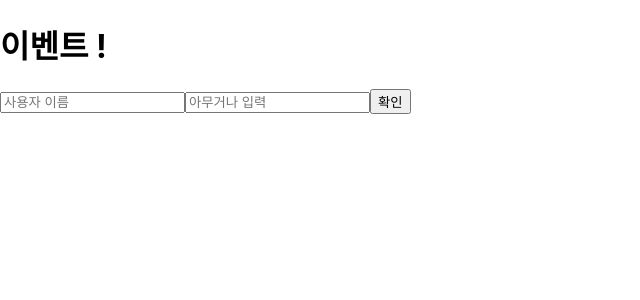
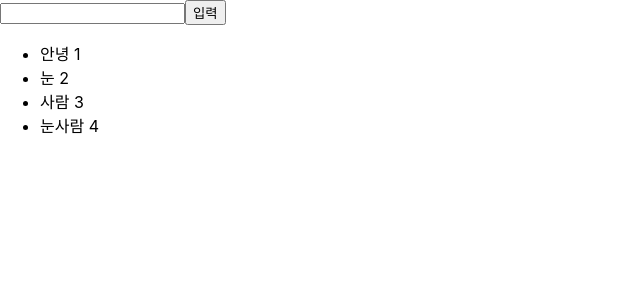
Before and after one commit to ParkDooWon/React-Practice, a React (Create React App) app: page / in a window 1280 px wide. Shown: the top 300 px of the page, without its empty margins (0-640 px from the left). Built offline with nearby package versions, Linux system fonts and the light colour scheme.

Commit message:
feat: map과 filter
- map: 배열을 순회하며 특정 규칙에 따라 배열을 변환하여 새로운 배열을 생성할 수 있다.
- filter: 배열을 조건에 따라 원하는 요소만 남도록 걸러낼 수 있다.

```diff
--- a/src/App.js
+++ b/src/App.js
@@ -1,9 +1,14 @@
 import React from 'react';
-import EventPractice from "./EventPractice";
+// import EventPractice from "./EventPractice";
+import IterationSample from "./IterationSample";
 
 function App() {
+  const names = ['doo', 'ab', 'c'];
+  const t = names.map(index => index.concat('s'));
+  console.log(t);
+
   return (
-      <EventPractice/>
+      <IterationSample/>
   );
 }
 
--- /dev/null
+++ b/src/IterationSample.js
@@ -0,0 +1,43 @@
+import React, {useState} from 'react';
+
+const IterationSample = () => {
+    const [names, setNames] = useState([
+        {id:1, text:'안녕'},
+        {id:2, text:'눈'},
+        {id:3, text:'사람'},
+        {id:4, text:'눈사람'},
+    ]);
+
+    const [inputText, setInputText] = useState('');
+    const [nextId, setNextId] = useState(5);
+
+    const onChange = e => {
+        console.log(e.target.value);
+        setInputText(e.target.value);
+    }
+
+    const onClick = () => {
+        console.log('clicked')
+        const nextNames = names.concat({id:nextId, text: inputText});   //nextNames라는 새로운 객체를 만들어서 붙여줘야 한다.
+        setNames(nextNames);                                            //그냥 names.concat()으로 했을 때 동작하지 않았다.
+        setNextId(nextId + 1);
+        setInputText('');
+    }
+
+    const onDoubleClick = (id) => {
+        const updatedNames = names.filter(name => name.id !== id);
+        setNames(updatedNames);
+    }
+
+    const nameList = names.map(name => <li key={name.id} onDoubleClick={() => onDoubleClick(name.id)}>{name.text + ' ' + name.id}</li>);
+    //onDoubleClick에서 onDoubleClick={handleDoubleClick} 이 아닌, onDoubleClick={() => handleDoubleClick} 인지 공부해야 한다.
+
+    return (
+        <>
+            <input value={inputText} onChange={onChange}/>
+            <button onClick={onClick}>입력</button>
+            <ul>{nameList}</ul>
+        </>
+    );
+}
+export default IterationSample;
```
